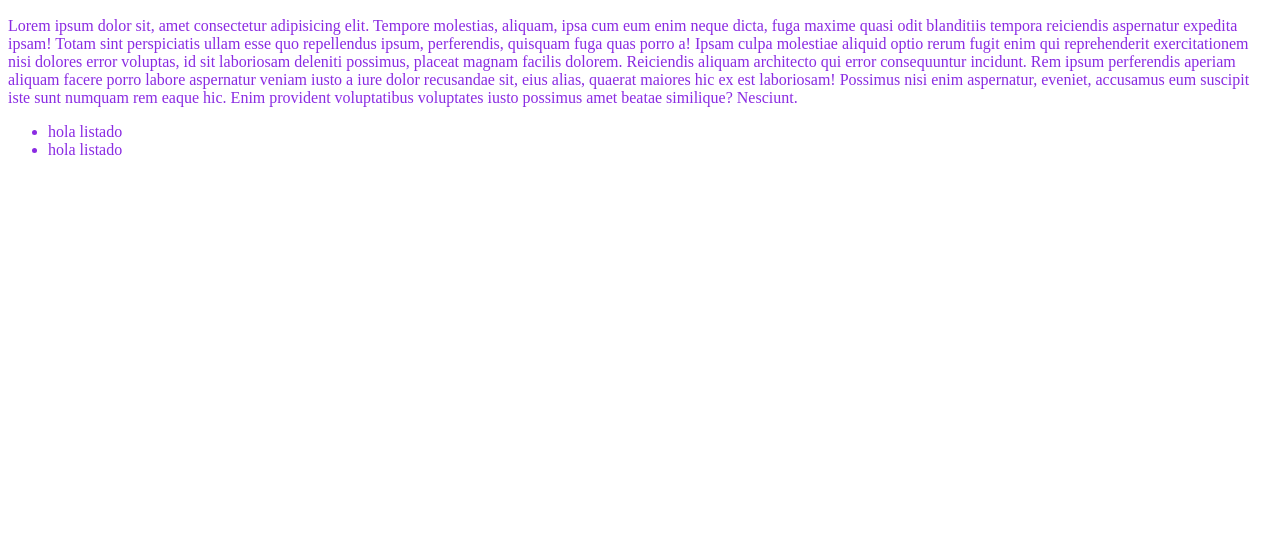
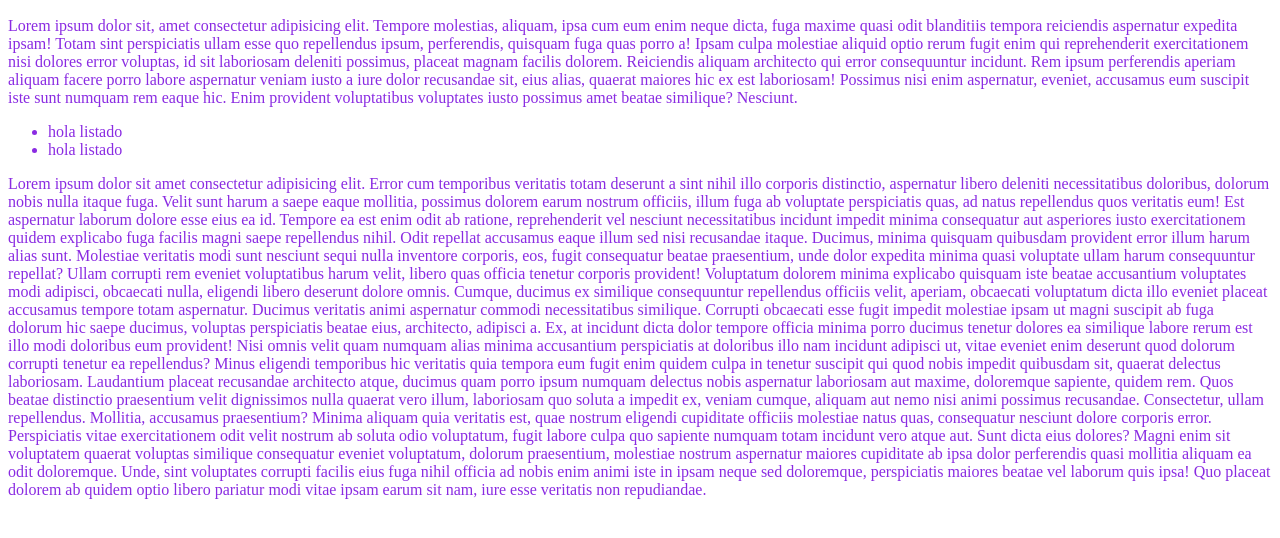
Before and after one commit to Pardinho10/index, a plain HTML site: page index.html in a window 1280 px wide. Shown: the part 110-648 px from the top of the page. Drawn offline with Linux system fonts and the light colour scheme.

Commit message:
add p nuevo

```diff
--- a/index.html
+++ b/index.html
@@ -29,5 +29,56 @@
       <li>hola listado</li>
       <li>hola listado</li>
     </ul>
+
+    <p>
+      Lorem ipsum dolor sit amet consectetur adipisicing elit. Error cum
+      temporibus veritatis totam deserunt a sint nihil illo corporis distinctio,
+      aspernatur libero deleniti necessitatibus doloribus, dolorum nobis nulla
+      itaque fuga. Velit sunt harum a saepe eaque mollitia, possimus dolorem
+      earum nostrum officiis, illum fuga ab voluptate perspiciatis quas, ad
+      natus repellendus quos veritatis eum! Est aspernatur laborum dolore esse
+      eius ea id. Tempore ea est enim odit ab ratione, reprehenderit vel
+      nesciunt necessitatibus incidunt impedit minima consequatur aut asperiores
+      iusto exercitationem quidem explicabo fuga facilis magni saepe repellendus
+      nihil. Odit repellat accusamus eaque illum sed nisi recusandae itaque.
+      Ducimus, minima quisquam quibusdam provident error illum harum alias sunt.
+      Molestiae veritatis modi sunt nesciunt sequi nulla inventore corporis,
+      eos, fugit consequatur beatae praesentium, unde dolor expedita minima
+      quasi voluptate ullam harum consequuntur repellat? Ullam corrupti rem
+      eveniet voluptatibus harum velit, libero quas officia tenetur corporis
+      provident! Voluptatum dolorem minima explicabo quisquam iste beatae
+      accusantium voluptates modi adipisci, obcaecati nulla, eligendi libero
+      deserunt dolore omnis. Cumque, ducimus ex similique consequuntur
+      repellendus officiis velit, aperiam, obcaecati voluptatum dicta illo
+      eveniet placeat accusamus tempore totam aspernatur. Ducimus veritatis
+      animi aspernatur commodi necessitatibus similique. Corrupti obcaecati esse
+      fugit impedit molestiae ipsam ut magni suscipit ab fuga dolorum hic saepe
+      ducimus, voluptas perspiciatis beatae eius, architecto, adipisci a. Ex, at
+      incidunt dicta dolor tempore officia minima porro ducimus tenetur dolores
+      ea similique labore rerum est illo modi doloribus eum provident! Nisi
+      omnis velit quam numquam alias minima accusantium perspiciatis at
+      doloribus illo nam incidunt adipisci ut, vitae eveniet enim deserunt quod
+      dolorum corrupti tenetur ea repellendus? Minus eligendi temporibus hic
+      veritatis quia tempora eum fugit enim quidem culpa in tenetur suscipit qui
+      quod nobis impedit quibusdam sit, quaerat delectus laboriosam. Laudantium
+      placeat recusandae architecto atque, ducimus quam porro ipsum numquam
+      delectus nobis aspernatur laboriosam aut maxime, doloremque sapiente,
+      quidem rem. Quos beatae distinctio praesentium velit dignissimos nulla
+      quaerat vero illum, laboriosam quo soluta a impedit ex, veniam cumque,
+      aliquam aut nemo nisi animi possimus recusandae. Consectetur, ullam
+      repellendus. Mollitia, accusamus praesentium? Minima aliquam quia
+      veritatis est, quae nostrum eligendi cupiditate officiis molestiae natus
+      quas, consequatur nesciunt dolore corporis error. Perspiciatis vitae
+      exercitationem odit velit nostrum ab soluta odio voluptatum, fugit labore
+      culpa quo sapiente numquam totam incidunt vero atque aut. Sunt dicta eius
+      dolores? Magni enim sit voluptatem quaerat voluptas similique consequatur
+      eveniet voluptatum, dolorum praesentium, molestiae nostrum aspernatur
+      maiores cupiditate ab ipsa dolor perferendis quasi mollitia aliquam ea
+      odit doloremque. Unde, sint voluptates corrupti facilis eius fuga nihil
+      officia ad nobis enim animi iste in ipsam neque sed doloremque,
+      perspiciatis maiores beatae vel laborum quis ipsa! Quo placeat dolorem ab
+      quidem optio libero pariatur modi vitae ipsam earum sit nam, iure esse
+      veritatis non repudiandae.
+    </p>
   </body>
 </html>
```
